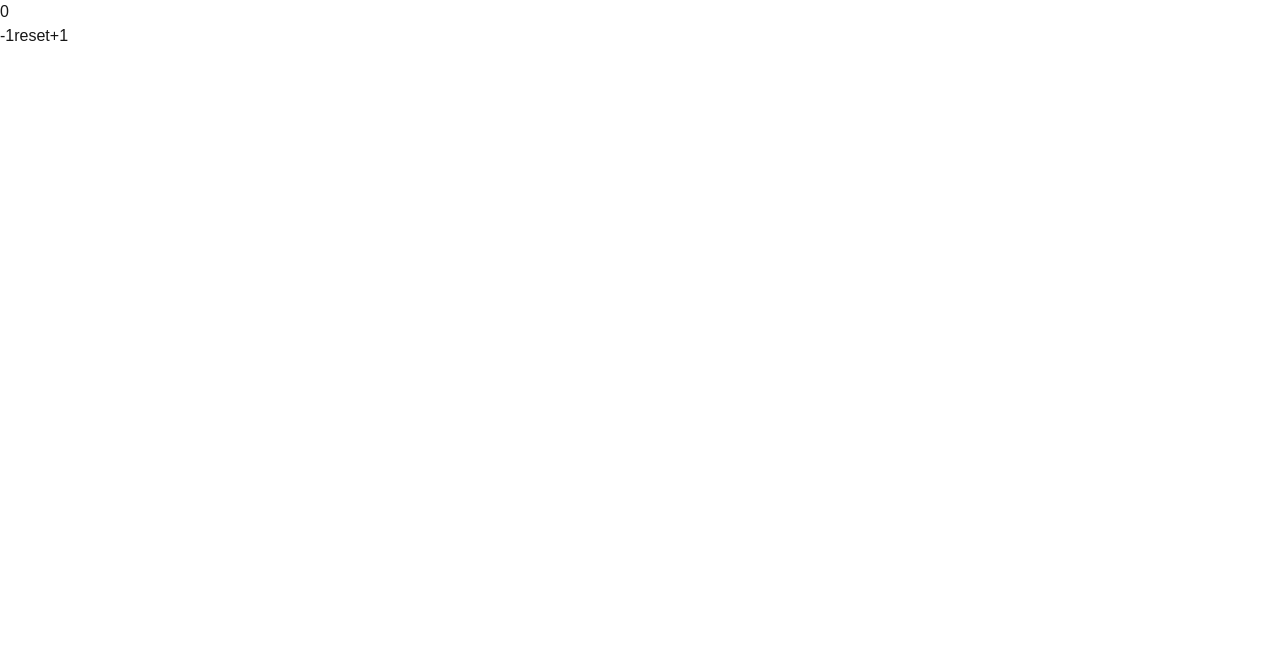
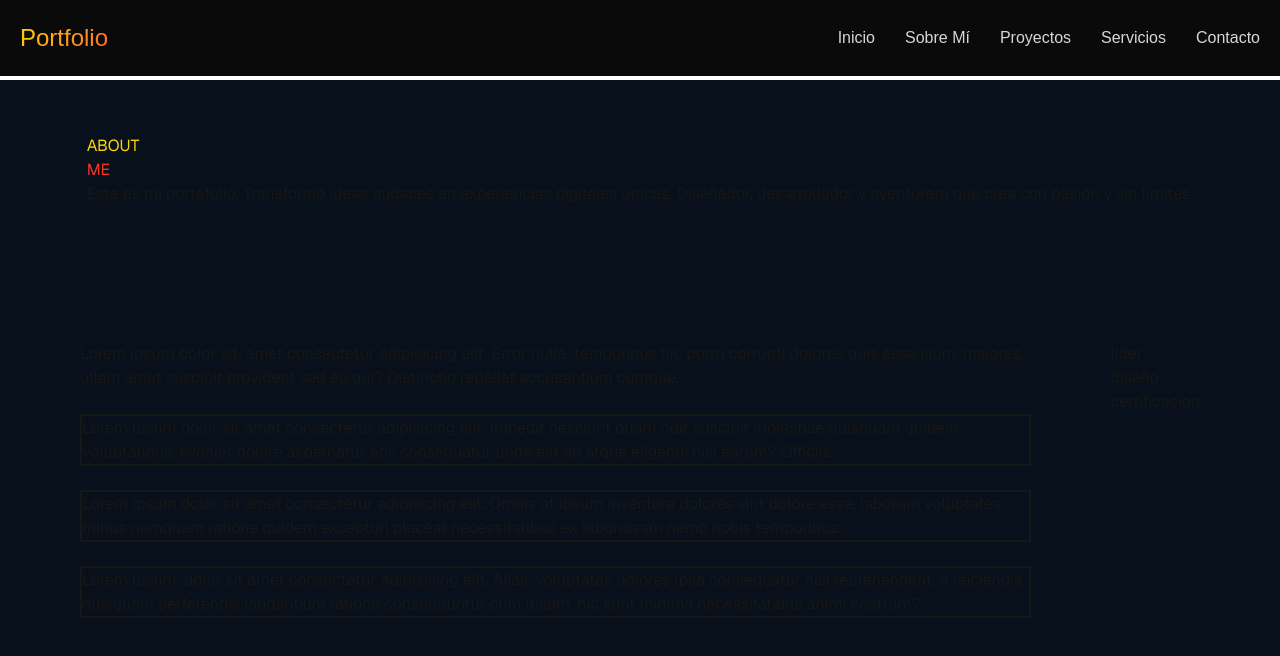
Before and after one commit to Daniels0809/My-Portfolio, a Next.js app: page /dashboard in a window 1280 px wide. Shown: the top 656 px of the page. Built offline with nearby package versions, Linux system fonts and the light colour scheme.

Commit message:
adelanto about me

```diff
--- a/src/app/dashboard/page.tsx
+++ b/src/app/dashboard/page.tsx
@@ -28,13 +28,48 @@ useEffect(() => {
 
   return (
     <>
-      <h2>{count}</h2>
-      <button onClick={() => {setCount(count - 1)}} className="button">-1</button>
-      <button onClick={() => {setCount(0)}} className="button">reset</button>
-      <button onClick={handleCountPlus} className="button">+1</button>
+      <div className="font-sans grid grid-rows-[20px_1fr_20px] items-center justify-items-center min-h-screen p-8 pb-20 gap-16 sm:p-20 dashboardContainer">
+        <div className="">
+            <h1>
+            <span className="block span1">ABOUT</span>
+            <span className="block span2">ME</span>
+             <p>
+              Este es mi portafolio, Transformo ideas audaces en experiencias
+              digitales únicas. Diseñador, desarrollador y aventurero que crea
+              con pasión y sin límites.
+            </p>
+          </h1>
+        </div>
+        <div className="about flex gap-20">
+            <div className="my_history">
+              <div className="block context">Lorem ipsum dolor sit, amet consectetur adipisicing elit. Error nulla, temporibus hic porro corrupti dolores quis esse illum, maiores, ullam amet suscipit provident sed ea qui? Distinctio repellat accusantium cumque.</div>
+              <br />
+              <div className="block mis_pasiones">
+                <span className="block border-2">Lorem ipsum dolor sit amet consectetur adipisicing elit. Impedit nesciunt quam odit suscipit molestiae quisquam quidem voluptatibus, eveniet dolore aspernatur eos consequatur unde est ab atque eligendi nisi earum? Officiis.</span>
+                <br />
+                <span className="block border-2">Lorem ipsum dolor sit amet consectetur adipisicing elit. Omnis at ipsum inventore dolores sint dolore esse, laborum voluptates, minus numquam ratione quidem excepturi placeat necessitatibus ex laboriosam nemo nobis temporibus.</span>
+                <br />
+                <span className="block border-2">Lorem ipsum, dolor sit amet consectetur adipisicing elit. Alias, voluptates dolores ipsa consequatur nisi reprehenderit, a reiciendis quisquam perferendis laudantium ratione consequuntur cum ipsam, hic sunt minima necessitatibus animi nostrum?</span>
+                </div>
+            </div>
+            <div className="trayectoria">
+              <div className="cards-trayectoria">
+                <div>lider</div>
+                <div>diseño</div>
+                <div>certificacion</div>
+              </div>
+            </div>
+        </div>
+      </div>
       <ToastContainer />
     </>
   );
 }
 
 export default Dashboard;
+
+
+//  <h2>{count}</h2>
+//       <button onClick={() => {setCount(count - 1)}} className="button">-1</button>
+//       <button onClick={() => {setCount(0)}} className="button">reset</button>
+//       <button onClick={handleCountPlus} className="button">+1</button>
--- a/src/app/globals.css
+++ b/src/app/globals.css
@@ -42,6 +42,7 @@ body {
   backdrop-filter: blur(2px); /*desenfoque sutil*/
 }
 
+
 .contenido h1 {
   font-size: 3rem;
   margin-bottom: 10px;
@@ -67,38 +68,21 @@ body {
   text-fill-color: transparent;
 }
 
-.navBar{
-  display: flex;
-  margin: 20px;
-  justify-content: space-between;
-  background-color: #0a0a0a;
-  font-size: x-large;
-  align-items: center;
+
+
+
+.contenidoDashboard {
+  text-align: start;
+  backdrop-filter: blur(2px);
+  justify-content: center;
 }
 
-.P{
-  background: linear-gradient(135deg, hsl(51 100% 50%), hsl(14 100% 60%));
-  -webkit-background-clip: text;
-  -webkit-text-fill-color: transparent;
-  text-fill-color: transparent;
-}
-.navigate{
-  display: flex;
-  gap: 10px;
-  font-size: small;
-  color: rgb(218, 214, 214);
+.contenidoDashboard h1 {
+  font-size: 5rem;
+  margin-bottom: 10px;
 }
 
-.opciones{
-  position: relative;
+.dashboardContainer{
+  margin-top: 80px;
+  background-color: rgb(8, 16, 27);
 }
-
-.opciones:hover{
-  color: yellow;
-}
-
-.opciones:hover::after {
-  width: 100%;
-
-
-}
--- a/src/app/layout.tsx
+++ b/src/app/layout.tsx
@@ -1,6 +1,7 @@
 import type { Metadata } from "next";
 import { Geist, Geist_Mono } from "next/font/google";
 import "./globals.css";
+import { Navbar } from "@/components/navbar/Navbar";
 
 const geistSans = Geist({
   variable: "--font-geist-sans",
@@ -32,6 +33,7 @@ export default function RootLayout({
       <body
         className={`${geistSans.variable} ${geistMono.variable} antialiased`}
       >
+        <Navbar/>
         {children}
       </body>
     </html>
--- a/src/app/page.tsx
+++ b/src/app/page.tsx
@@ -2,24 +2,11 @@
 import { Button } from "@/components/button/Button";
 
 export default function Home() {
-  const handleClick = () => {
-    console.log("se hizo click");
-  };
+
 
   return (
     <>
-      <div className="navBar">
-        <div>
-          <div className="P">Portfolio</div>
-        </div>
-        <div className="navigate">
-          <div className="opciones"><button onClick={handleClick}>Inicio</button></div>
-          <div className="opciones"><button onClick={handleClick}>Sobre Mí</button></div>
-          <div className="opciones"><button onClick={handleClick}>Proyectos</button></div>
-          <div className="opciones"><button onClick={handleClick}>Servicios</button></div>
-          <div className="opciones"><button onClick={handleClick}>Contacto</button></div>
-        </div>
-      </div>
+
       <div className="font-sans grid grid-rows-[20px_1fr_20px] items-center justify-items-center min-h-screen p-8 pb-20 gap-16 sm:p-20 hero">
 
         <div className="contenido">
--- /dev/null
+++ b/src/components/navbar/Navbar.tsx
@@ -0,0 +1,36 @@
+"use client";
+import React from "react";
+import style from "./navbar.module.css"
+
+export const Navbar = () => {
+
+      const handleClick = () => {
+    console.log("se hizo click");
+  };
+  return (
+    <>
+      <div className={style.navBar}>
+        <div>
+          <div className={style.P}>Portfolio</div>
+        </div>
+        <div className={style.navigate}>
+          <div className={style.opciones}>
+            <button onClick={handleClick}>Inicio</button>
+          </div>
+          <div className={style.opciones}>
+            <button onClick={handleClick}>Sobre Mí</button>
+          </div>
+          <div className={style.opciones}>
+            <button onClick={handleClick}>Proyectos</button>
+          </div>
+          <div className={style.opciones}>
+            <button onClick={handleClick}>Servicios</button>
+          </div>
+          <div className={style.opciones}>
+            <button onClick={handleClick}>Contacto</button>
+          </div>
+        </div>
+      </div>
+    </>
+  );
+};
--- /dev/null
+++ b/src/components/navbar/navbar.module.css
@@ -0,0 +1,41 @@
+.navBar{
+  display: flex;
+  margin: 0;
+  padding: 20px;
+  justify-content: space-between;
+  background-color: #0a0a0a;
+  font-size: x-large;
+  align-items: center;
+  position: fixed;
+  top: 0;
+  left: 0;
+  width: 100%;
+  z-index: 1000;
+}
+
+.P{
+  background: linear-gradient(135deg, hsl(51 100% 50%), hsl(14 100% 60%));
+  -webkit-background-clip: text;
+  -webkit-text-fill-color: transparent;
+  text-fill-color: transparent;
+}
+.navigate{
+  display: flex;
+  gap: 30px;
+  font-size: medium;
+  color: rgb(218, 214, 214);
+}
+
+.opciones{
+  position: relative;
+}
+
+.opciones:hover{
+  color: yellow;
+}
+
+.opciones:hover::after {
+  width: 100%;
+
+
+}
```
